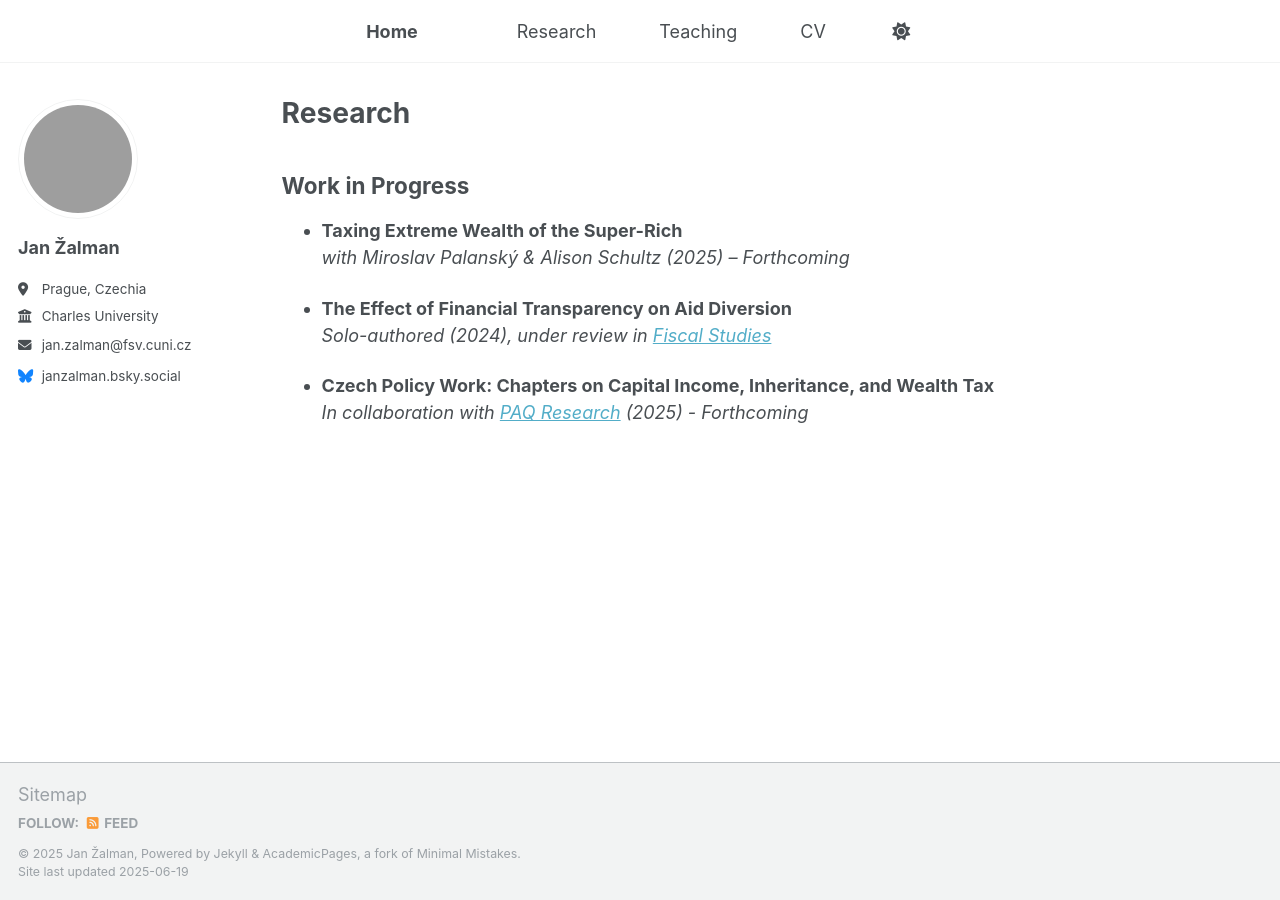
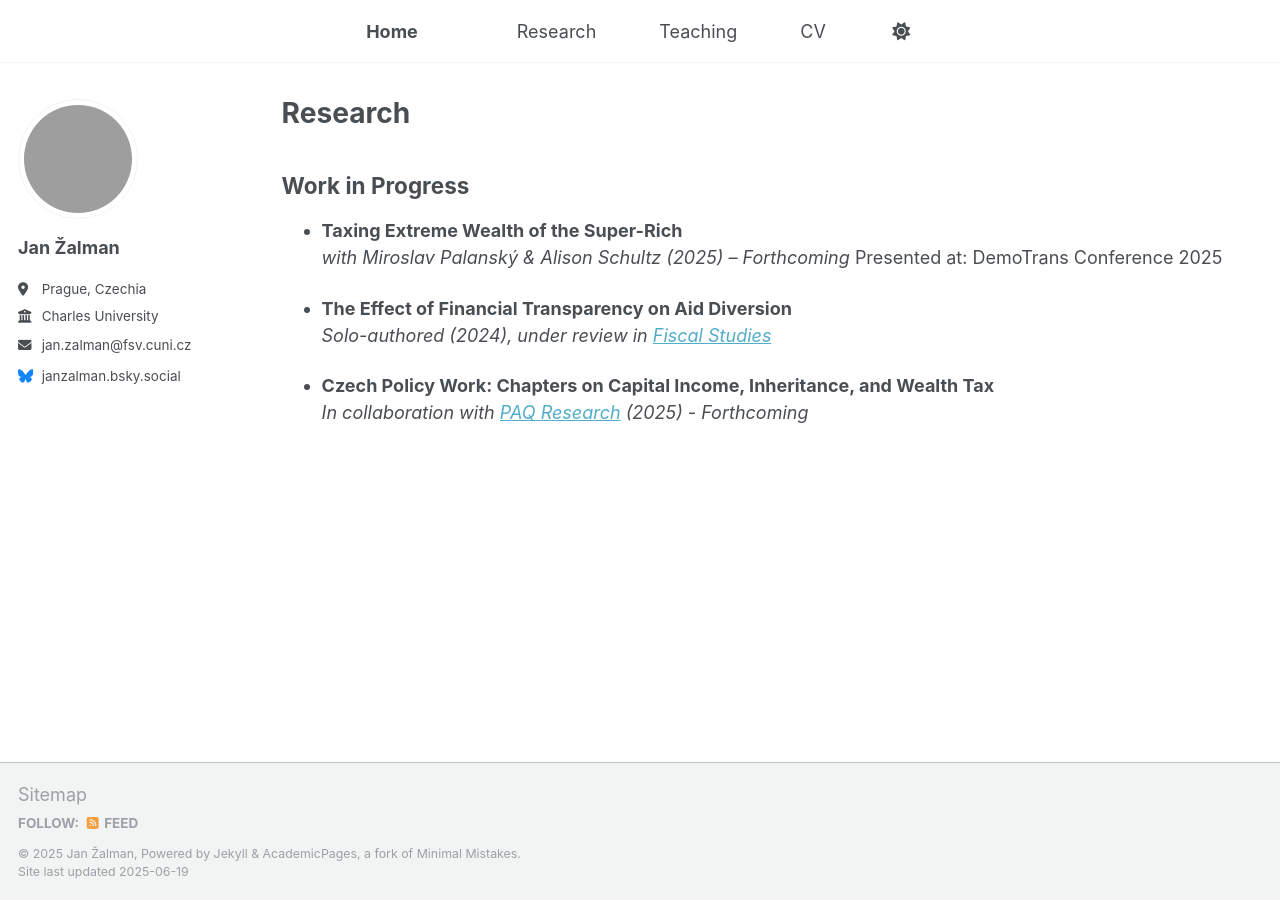
Before and after one commit to janzalman/janzalman.github.io, a Jekyll site: the page built from _pages/research.md, in a window 1280 px wide. Built offline with Jekyll 4.4.1, drawn with Linux system fonts in a browser that asks for light colours.

Commit message:
Update research.md

```diff
--- a/_pages/research.md
+++ b/_pages/research.md
@@ -8,6 +8,7 @@ permalink: /research/
 
 - **Taxing Extreme Wealth of the Super-Rich**
   *with Miroslav Palanský & Alison Schultz (2025) – Forthcoming*
+  Presented at: DemoTrans Conference 2025
 
 - **The Effect of Financial Transparency on Aid Diversion**
   *Solo-authored (2024), under review in [Fiscal Studies](https://onlinelibrary.wiley.com/journal/14755890)*
```
